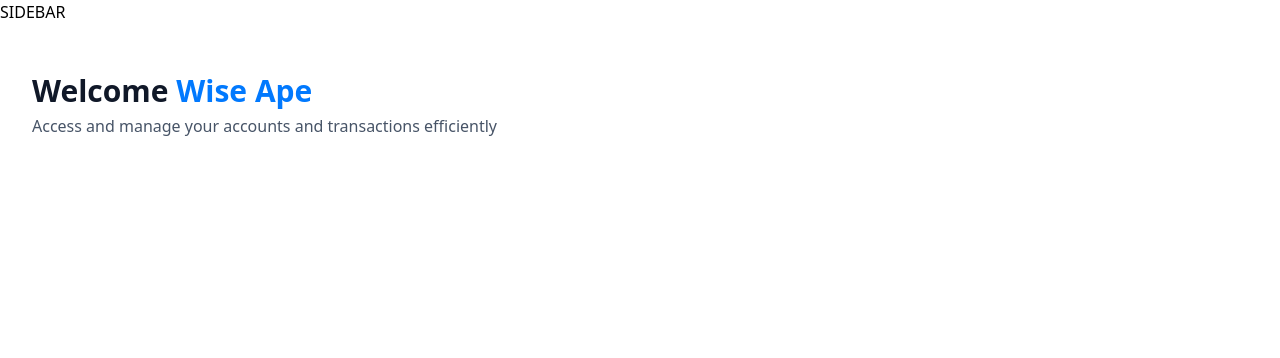
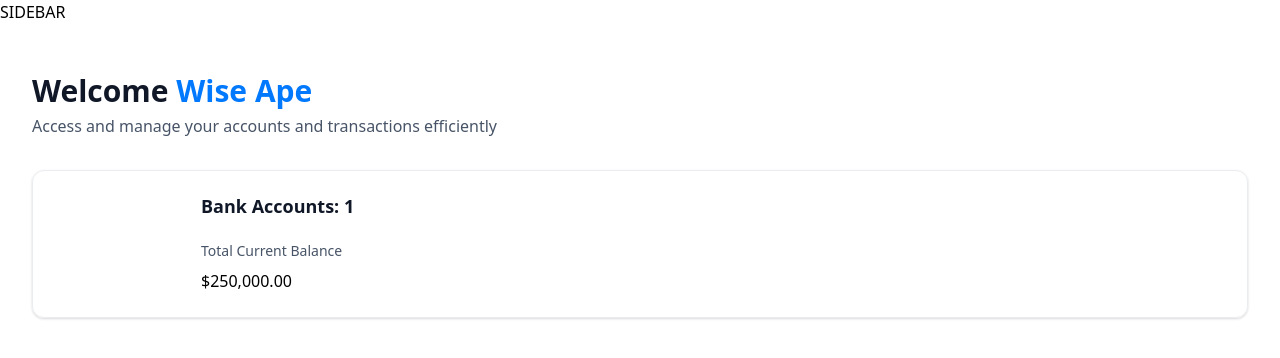
Before and after one commit to KyOnwe/wisestbank, a Next.js app: page / in a window 1280 px wide. Shown: the top 358 px of the page. Built offline with nearby package versions, Linux system fonts and the light colour scheme.

Commit message:
create and edit 'TotalBalanceBox.tsx' component

```diff
--- a/app/(root)/page.tsx
+++ b/app/(root)/page.tsx
@@ -1,4 +1,5 @@
 import HeaderBox from '@/components/HeaderBox'
+import TotalBalanceBox from '@/components/TotalBalanceBox'
 import React from 'react'
 
 const Home = () => {
@@ -11,7 +12,14 @@
                 type="greeting"
                 title="Welcome"
                 user={loggedIn?.firstName}
-                subtext="Access and manage your accounts and transactions efficiently" />
+                subtext="Access and manage your accounts and transactions efficiently"
+                />
+
+                <TotalBalanceBox
+                  accounts={[]}
+                  totalBanks={1}
+                  totalCurrentBalance={250000}
+                  />
             </header>
         </div>
     </section>
--- /dev/null
+++ b/components/TotalBalanceBox.tsx
@@ -0,0 +1,33 @@
+import { formatAmount } from '@/lib/utils'
+import React from 'react'
+
+const TotalBalanceBox = ({
+    accounts = [], totalBanks, totalCurrentBalance
+}: TotlaBalanceBoxProps) => {
+  return (
+    <section className='total-balance'>
+        <div className='total-balance-chart'>
+            {/*DoughnutChart*/}
+        </div>
+
+        <div className='flex flex-col gap-6'>
+            <h2 className='header-2'>
+                Bank Accounts: {totalBanks}
+            </h2>
+            <div className='flex flex-col gap-2'>
+                <p className='total-balance-label'>
+                    Total Current Balance
+                </p>
+
+                <p className='total-balance-amountflex-center gap-2'>
+                    {formatAmount(totalCurrentBalance)}
+
+                </p>
+
+            </div>
+        </div>
+    </section>
+  )
+}
+
+export default TotalBalanceBox
--- a/package.json
+++ b/package.json
@@ -15,6 +15,7 @@
     "clsx": "^2.1.1",
     "lucide-react": "^0.438.0",
     "next": "14.2.7",
+    "query-string": "^9.1.0",
     "react": "^18",
     "react-dom": "^18",
     "tailwind-merge": "^2.5.2",
```
Also changed, not shown: 2 other files (tests, documents, lock files or other folders).
